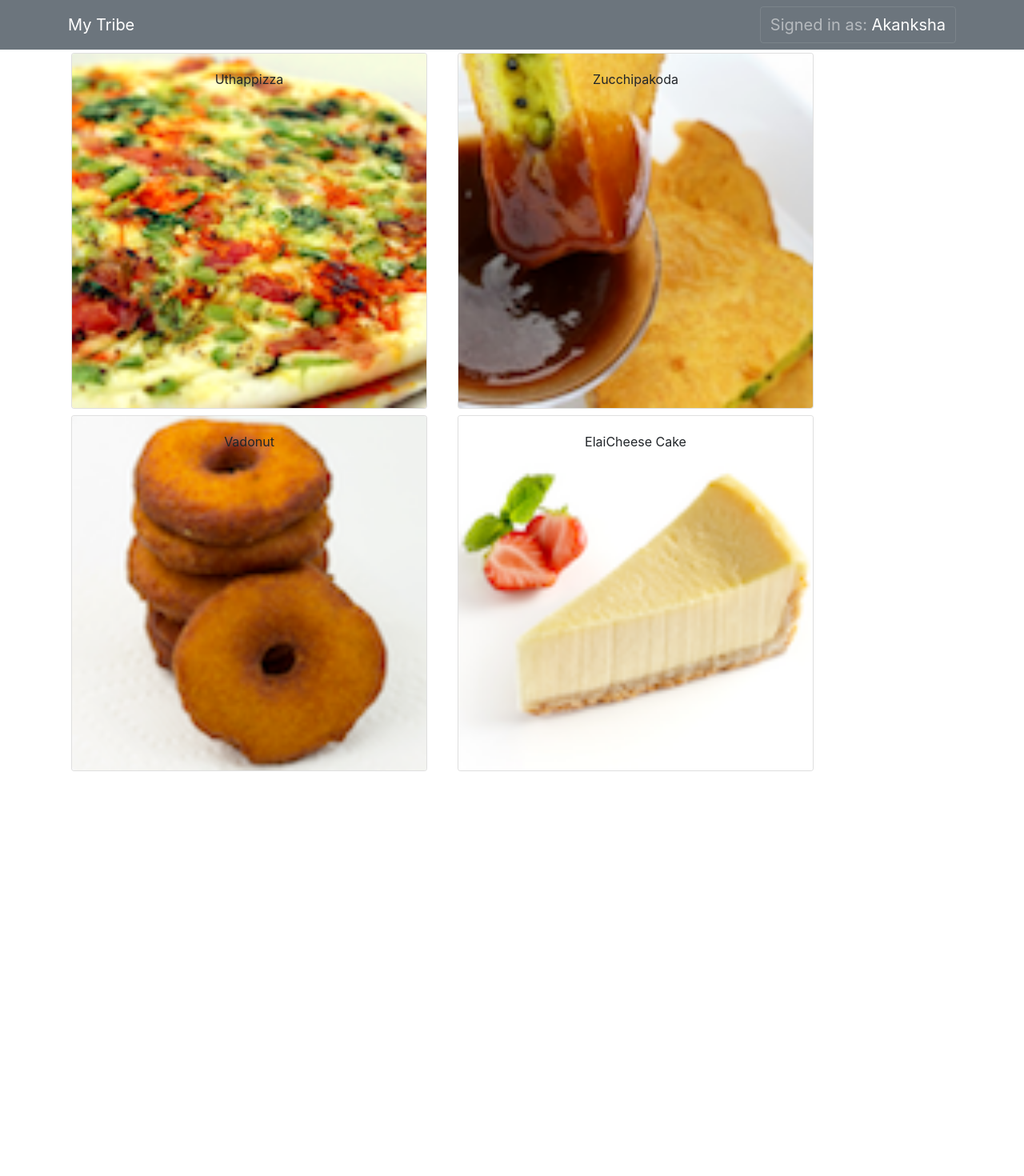
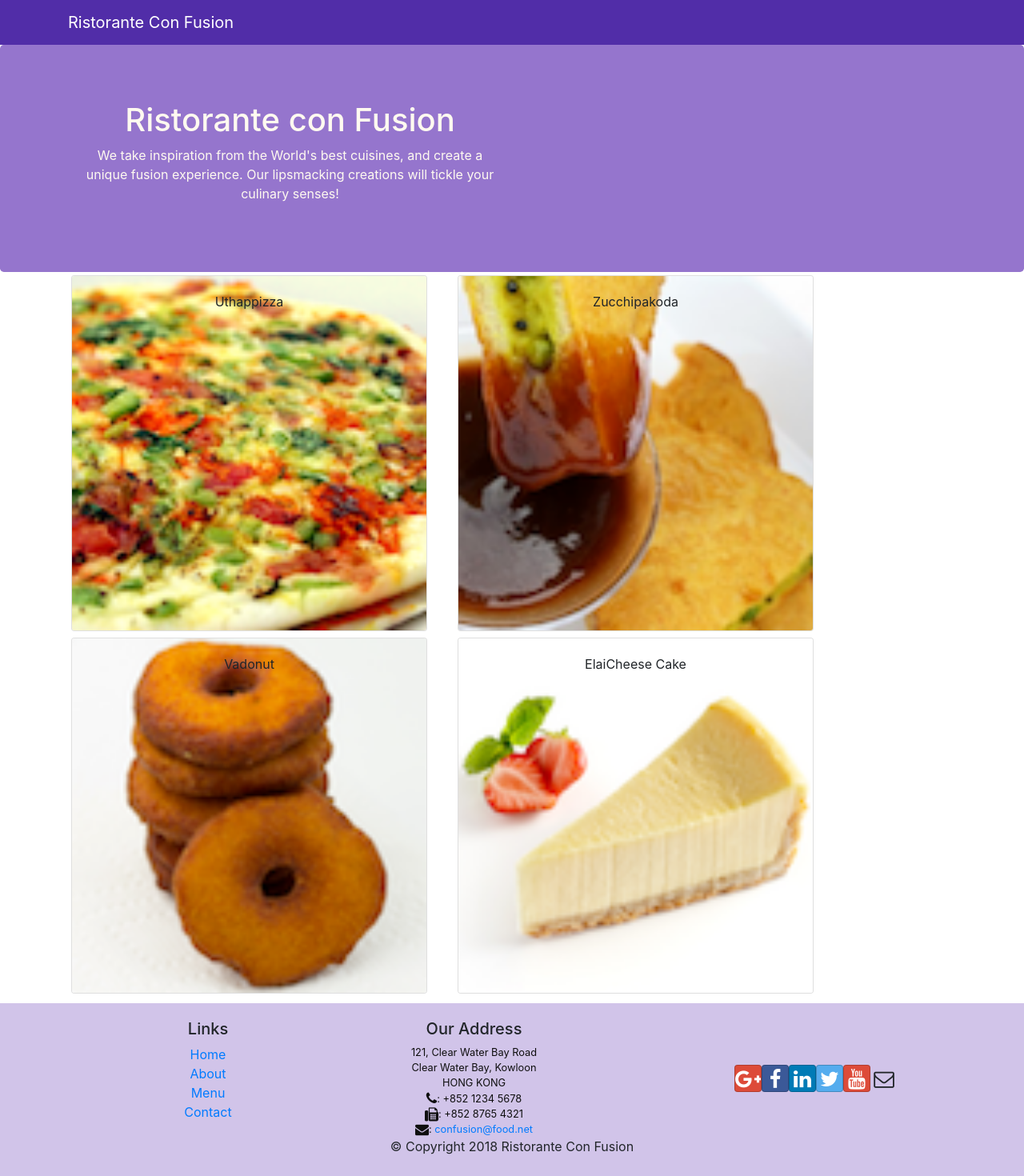
Before and after one commit to Spring-dot/React-confusion, a React (Create React App) app in the folder react/confusion/: page / in a window 1280 px wide. Shown: the top 1470 px of the page at 80% size. Before the commit the page ends 976 px from the top, so only its background shows below. Built offline with nearby package versions, Linux system fonts and the light colour scheme.

Commit message:
added header and footer

```diff
--- a/react/confusion/package.json
+++ b/react/confusion/package.json
@@ -7,9 +7,11 @@
     "@testing-library/react": "^9.5.0",
     "@testing-library/user-event": "^7.2.1",
     "bootstrap": "^4.5.0",
+    "bootstrap-social": "^5.1.1",
+    "font-awesome": "^4.7.0",
     "react": "^16.13.1",
     "react-dom": "^16.13.1",
-    "react-scripts": "3.4.1",
+    "react-scripts": "^3.4.3",
     "reactstrap": "^8.5.1"
   },
   "scripts": {
--- a/react/confusion/src/App.css
+++ b/react/confusion/src/App.css
@@ -36,3 +36,37 @@
     transform: rotate(360deg);
   }
 }
+
+.row-header{
+  margin:0px auto;
+  padding:0px auto;
+}
+
+.row-content {
+  margin:0px auto;
+  padding: 50px 0px 50px 0px;
+  border-bottom: 1px ridge;
+  min-height:400px;
+}
+
+.footer{
+  background-color: #D1C4E9;
+  margin:0px auto;
+  padding: 20px 0px 20px 0px;
+}
+.jumbotron {
+  padding:70px 30px 70px 30px;
+  margin:0px auto;
+  background: #9575CD ;
+  color:floralwhite;
+}
+
+address{
+  font-size:80%;
+  margin:0px;
+  color:#0f0f0f;
+}
+
+.navbar-dark {
+  background-color: #512DA8;
+}
--- a/react/confusion/src/App.js
+++ b/react/confusion/src/App.js
@@ -2,24 +2,17 @@ import React, { Component } from 'react';
 import logo from './logo.svg';
 import './App.css';
 import Main from './components/MainComponent';
-import { Navbar, NavbarBrand, NavbarText, NavbarToggler } from 'reactstrap';
-import Menu from './components/MenuComponent';
-import { DISHES } from './shared/dishes';
+
 
 class App extends Component {
-  constructor(props){
-    super(props);
-    this.state = {
-      dishes: DISHES
-    };
-  }
+
 
   render() {
    return (
       <div className="App">
        <Main />
 
-       <Menu dishes ={this.state.dishes} />
+
       </div>
 
 
--- /dev/null
+++ b/react/confusion/src/components/FooterComponent.js
@@ -0,0 +1,50 @@
+import React from 'react';
+
+function Footer(props) {
+    return(
+    <div className="footer">
+        <div className="container">
+            <div className="row justify-content-center">
+                <div className="col-4 offset-1 col-sm-2">
+                    <h5>Links</h5>
+                    <ul className="list-unstyled">
+                        <li><a href="#">Home</a></li>
+                        <li><a href="#">About</a></li>
+                        <li><a href="#">Menu</a></li>
+                        <li><a href="contactus.html">Contact</a></li>
+                    </ul>
+                </div>
+                <div className="col-7 col-sm-5">
+                    <h5>Our Address</h5>
+                    <address>
+		              121, Clear Water Bay Road<br />
+		              Clear Water Bay, Kowloon<br />
+		              HONG KONG<br />
+		              <i className="fa fa-phone fa-lg"></i>: +852 1234 5678<br />
+		              <i className="fa fa-fax fa-lg"></i>: +852 8765 4321<br />
+		              <i className="fa fa-envelope fa-lg"></i>: <a href="mailto:confusion@food.net">
+                         confusion@food.net</a>
+                    </address>
+                </div>
+                <div className="col-12 col-sm-4 align-self-center">
+                    <div className="text-center">
+                        <a className="btn btn-social-icon btn-google" href="http://google.com/+"><i className="fa fa-google-plus"></i></a>
+                        <a className="btn btn-social-icon btn-facebook" href="http://www.facebook.com/profile.php?id="><i className="fa fa-facebook"></i></a>
+                        <a className="btn btn-social-icon btn-linkedin" href="http://www.linkedin.com/in/"><i className="fa fa-linkedin"></i></a>
+                        <a className="btn btn-social-icon btn-twitter" href="http://twitter.com/"><i className="fa fa-twitter"></i></a>
+                        <a className="btn btn-social-icon btn-google" href="http://youtube.com/"><i className="fa fa-youtube"></i></a>
+                        <a className="btn btn-social-icon" href="mailto:"><i className="fa fa-envelope-o"></i></a>
+                    </div>
+                </div>
+            </div>
+            <div className="row justify-content-center">
+                <div className="col-auto">
+                    <p>© Copyright 2018 Ristorante Con Fusion</p>
+                </div>
+            </div>
+        </div>
+    </div>
+    )
+}
+
+export default Footer;
--- /dev/null
+++ b/react/confusion/src/components/HeaderComponent.js
@@ -0,0 +1,28 @@
+import React, { Component } from 'react';
+import { Navbar, NavbarBrand, Jumbotron } from 'reactstrap';
+
+class Header extends Component {
+  render() {
+    return(
+    <React.Fragment>
+      <Navbar dark>
+        <div className="container">
+            <NavbarBrand href="/">Ristorante Con Fusion</NavbarBrand>
+        </div>
+      </Navbar>
+      <Jumbotron>
+           <div className="container">
+               <div className="row row-header">
+                   <div className="col-12 col-sm-6">
+                       <h1>Ristorante con Fusion</h1>
+                       <p>We take inspiration from the World's best cuisines, and create a unique fusion experience. Our lipsmacking creations will tickle your culinary senses!</p>
+                   </div>
+               </div>
+           </div>
+       </Jumbotron>
+    </React.Fragment>
+    );
+  }
+}
+
+export default Header;
--- a/react/confusion/src/components/MainComponent.js
+++ b/react/confusion/src/components/MainComponent.js
@@ -1,30 +1,25 @@
 import React, { Component } from 'react';
-import { Navbar, NavbarBrand, NavbarText, NavbarToggler } from 'reactstrap';
 import Menu from './MenuComponent';
-
-
+import Header from './HeaderComponent';
+import Footer from './FooterComponent';
+import { DISHES } from '../shared/dishes';
 
 class Main extends Component {
+    constructor(props){
+        super(props);
+        this.state = {
+          dishes: DISHES
+        };
+      }
 
 
 
     render() {
         return (
             <div>
-                <Navbar dark color="secondary">
-                    <div className="container">
-                        <NavbarBrand href="/">
-                            My Tribe
-                        </NavbarBrand>
-                        <NavbarToggler className="justify-content-end">
-                           <NavbarText>
-                              Signed in as: <a href="/">Akanksha</a>
-                           </NavbarText>
-                        </NavbarToggler>
-                    </div>
-                </Navbar>
-
-
+             <Header />
+             <Menu dishes ={this.state.dishes} />
+             <Footer />
             </div>
         );
     }
--- a/react/confusion/src/index.js
+++ b/react/confusion/src/index.js
@@ -4,6 +4,8 @@ import './index.css';
 import 'bootstrap/dist/css/bootstrap.min.css';
 import App from './App';
 import * as serviceWorker from './serviceWorker';
+import 'font-awesome/css/font-awesome.css';
+import 'bootstrap-social/bootstrap-social.css';
 
 ReactDOM.render(
   <React.StrictMode>
```
Also changed, not shown: react/confusion/src/shared/dishes.js (line endings or trailing spaces), 1 other file (tests, documents, lock files or other folders).
